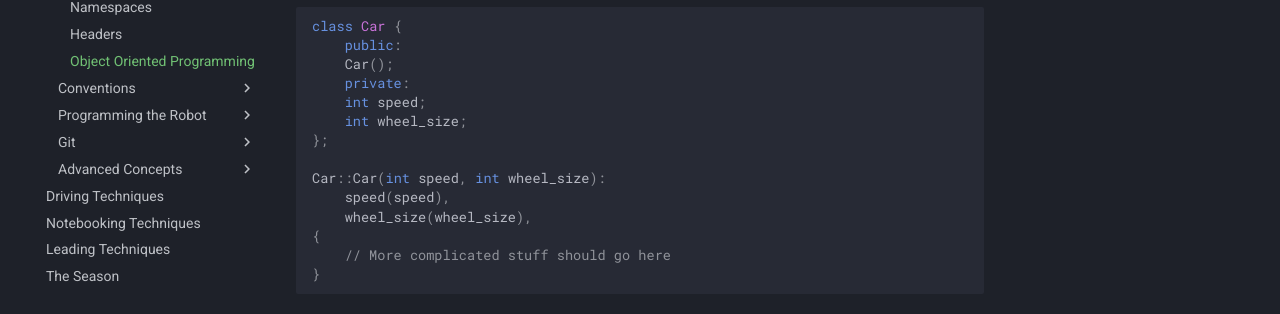
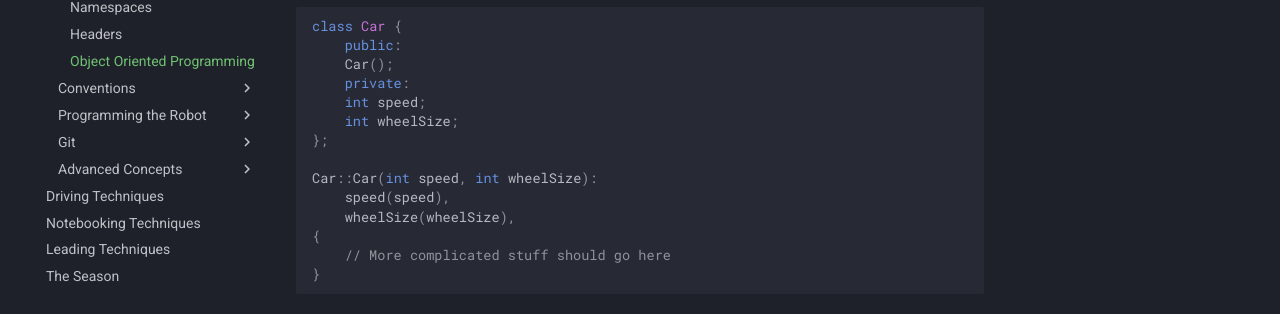
Before and after one commit to Area-53-Robotics/Intro-To-Robotics, an MkDocs documentation site: the page built from docs/coding-techniques/basics/oop.md, in a window 1280 px wide and 900 px high, scrolled down 1567 px. Shown: the part 445-759 px from the top of the window. Built offline with MkDocs 1.6.1 and Material for MkDocs 9.7.7, drawn with Linux system fonts in a browser that asks for light colours; some of the changed text lies outside the part shown.

````diff
--- a/docs/coding-techniques/basics/oop.md
+++ b/docs/coding-techniques/basics/oop.md
@@ -17,7 +17,7 @@
     public:
     int speed;
     Color color; // enum
-    int wheel_size;
+    int wheelSize;
     void drive(); // you can define functions as a part of classes
 };
 
@@ -26,7 +26,7 @@
 // Member variables are uninitialized by default
 volvo.speed = 3;
 volvo.color = Red;
-volvo.wheel_size = 2
+volvo.wheelSize = 2
 volvo.drive();
 ```
 
@@ -78,12 +78,12 @@
     Car();
     private:
     int speed;
-    int wheel_size;
+    int wheelSize;
 };
 
-Car::Car(int speed, int wheel_size):
+Car::Car(int speed, int wheelSize):
     speed(speed),
-    wheel_size(wheel_size),
+    wheelSize(wheelSize),
 {
     // More complicated stuff should go here
 }
````
Also changed, not shown: docs/coding-techniques/basics/scope.md (+0 -1 lines), docs/coding-techniques/conventions/comments.md (+5 -5 lines), docs/coding-techniques/conventions/descriptive-variables.md (+3 -3 lines).
